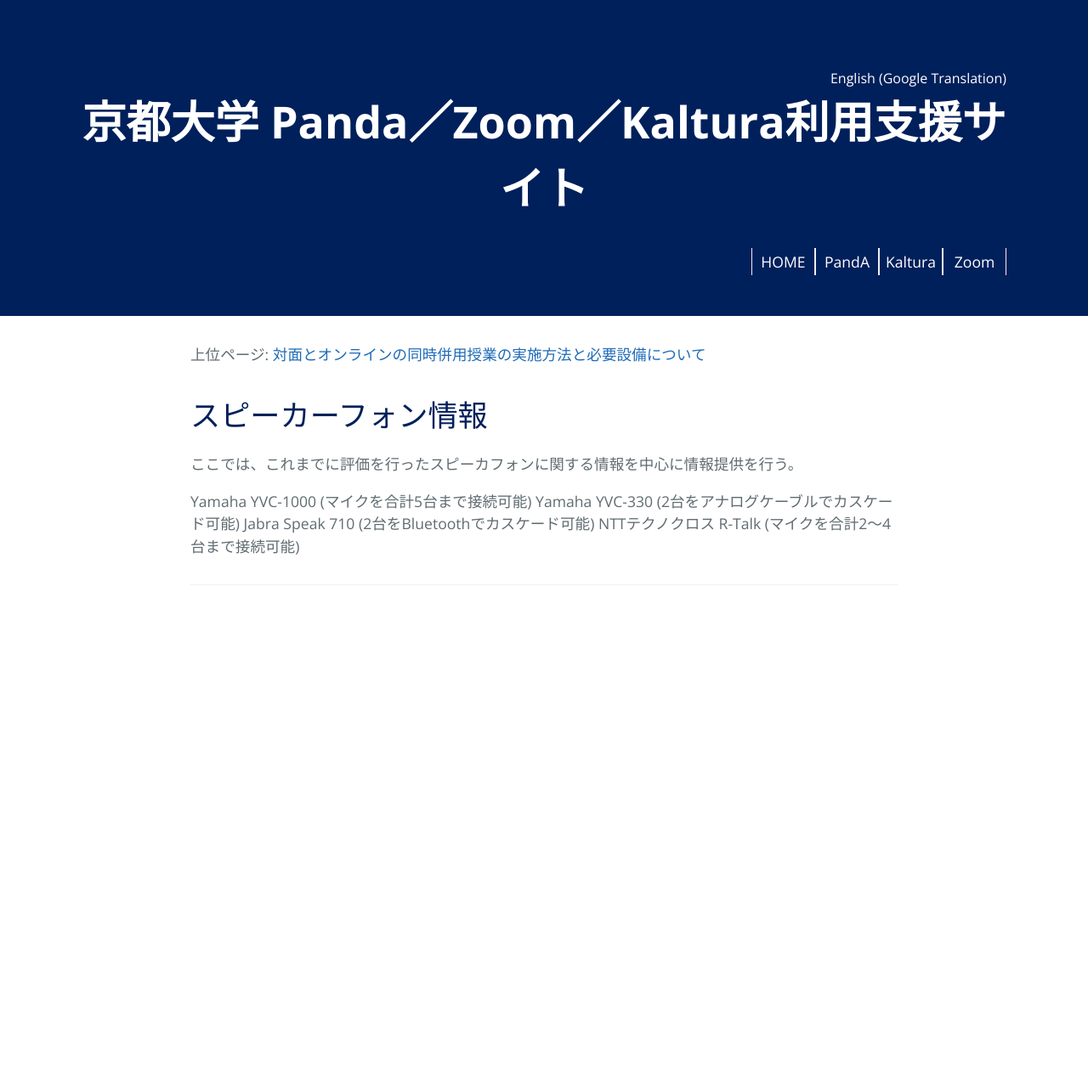
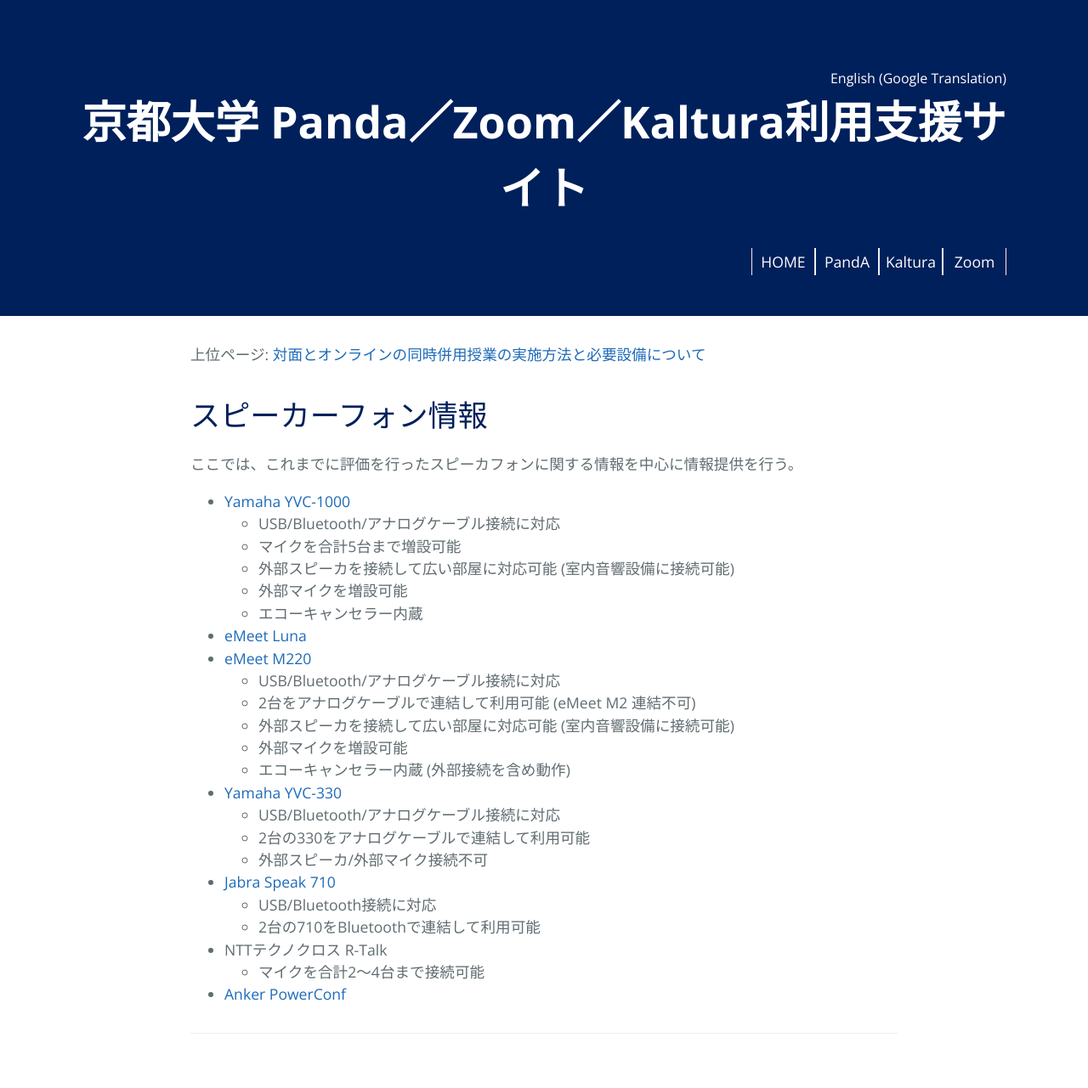
Before and after one commit to kyoto-u/online-edu, a Jekyll site: the page built from zoom-speaker-phones.md, in a window 1280 px wide. Shown: the whole page at 85% size. Built offline with Jekyll 4.4.1, drawn with Linux system fonts in a browser that asks for light colours; before the commit the page ends 900 px from its top, so only the background shows below that.

Commit message:
Update zoom-speaker-phones.md

```diff
--- a/zoom-speaker-phones.md
+++ b/zoom-speaker-phones.md
@@ -8,7 +8,31 @@ title: スピーカーフォン情報
 
 ここでは、これまでに評価を行ったスピーカフォンに関する情報を中心に情報提供を行う。
 
-Yamaha YVC-1000 (マイクを合計5台まで接続可能)
-Yamaha YVC-330 (2台をアナログケーブルでカスケード可能)
-Jabra Speak 710 (2台をBluetoothでカスケード可能)
-NTTテクノクロス R-Talk (マイクを合計2～4台まで接続可能)
+- [Yamaha YVC-1000](https://sound-solution.yamaha.com/products/uc/yvc-1000/index)
+  - USB/Bluetooth/アナログケーブル接続に対応
+  - マイクを合計5台まで増設可能
+  - 外部スピーカを接続して広い部屋に対応可能 (室内音響設備に接続可能)
+  - 外部マイクを増設可能
+  - エコーキャンセラー内蔵
+
+- [eMeet Luna](https://www.emeet.ai/Luna.html)
+- [eMeet M220](https://www.emeet.ai/M220.html)
+  - USB/Bluetooth/アナログケーブル接続に対応
+  - 2台をアナログケーブルで連結して利用可能 (eMeet M2 連結不可)
+  - 外部スピーカを接続して広い部屋に対応可能 (室内音響設備に接続可能)
+  - 外部マイクを増設可能
+  - エコーキャンセラー内蔵 (外部接続を含め動作)
+
+- [Yamaha YVC-330](https://sound-solution.yamaha.com/products/uc/yvc-330/index)
+  - USB/Bluetooth/アナログケーブル接続に対応
+  - 2台の330をアナログケーブルで連結して利用可能
+  - 外部スピーカ/外部マイク接続不可
+
+- [Jabra Speak 710](https://www.jabra.jp/business/speakerphones/jabra-speak-series/jabra-speak-710)
+  - USB/Bluetooth接続に対応
+  - 2台の710をBluetoothで連結して利用可能
+
+- NTTテクノクロス R-Talk
+  - マイクを合計2～4台まで接続可能
+
+- [Anker PowerConf](https://www.ankerjapan.com/category/CONFERENCESPEAKER/A3301.html)
```
